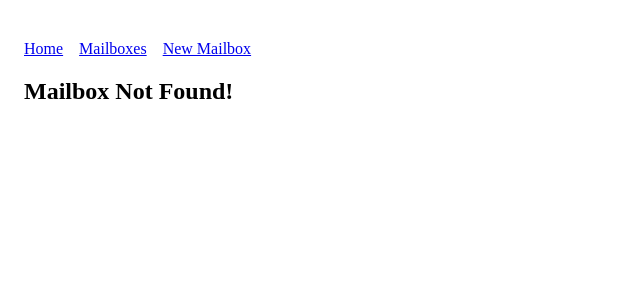
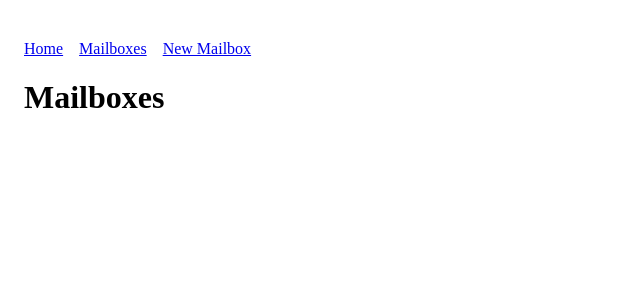
Before and after one commit to Tungm92/react-router-dom-lab, a React (Vite) app: page /mailboxes in a window 1280 px wide. Before the commit this address had no page. Shown: the top 300 px of the page, without its empty margins (0-640 px from the left). Built offline with nearby package versions, Linux system fonts and the light colour scheme.

Commit message:
functioning MailboxList component

```diff
--- a/src/App.jsx
+++ b/src/App.jsx
@@ -1,6 +1,6 @@
 import NavBar from './components/NavBar';
 import { Route, Routes } from 'react-router-dom';
-// import MailboxList from './components/MailboxList';
+import MailboxList from './components/MailboxList';
 import { useState } from 'react';
 // import MailboxDetails from './components/MailboxDetails';
 import MailboxForm from './components/MailboxForm';
@@ -28,9 +28,9 @@ const App = () => {
       <NavBar />
       <Routes>
         <Route path='/' element={<h1>Post Office</h1>} />
+        <Route path='/mailboxes' element={<MailboxList mailboxes={mailboxes} />} />
+
         <Route path='/mailboxes/new' element={<MailboxForm  addMailbox={addMailbox} />} />
-        {/* <Route path='/mailboxes' element={<MailboxList mailboxes={mailboxes} />} /> */}
-
         <Route path='*' element={<h2>Mailbox Not Found!</h2>} />
       </Routes>
     </>
--- a/src/components/MailboxForm.jsx
+++ b/src/components/MailboxForm.jsx
@@ -40,7 +40,7 @@ const MailboxForm = (props) => {
     };
 
     return (
-        <div className="form-container">
+        <main>
             <form onSubmit={handleSubmit}>
                 <label htmlFor="boxholder">Mailbox Holder: </label>
                 <input
@@ -60,9 +60,9 @@ const MailboxForm = (props) => {
                     <option value='Medium'>Medium</option>
                     <option value='Large'>Large</option>
                 </select>
-                <button type="submit">Submit mailbox</button>
+                <button type="submit">Submit</button>
             </form>
-        </div>
+        </main>
     );
 };
 
--- a/src/components/MailboxList.jsx
+++ b/src/components/MailboxList.jsx
@@ -1,20 +1,21 @@
 import { Link } from 'react-router-dom';
 
 const MailboxList = (props) => {
+    console.log(props)
     return (
         <>
-            <h2>Mailboxes</h2>
+            <h1>Mailboxes</h1>
             <ul>
                 {props.mailboxes.map((mailbox) => (
-                    <li key={mailbox.name}>
+                    <li key={mailbox._id}>
                         <Link to={`/mailboxes/${mailbox._id}`}>
-                            {mailbox.name}
+                            {mailbox.boxholder}
                         </Link>
                     </li>
                 ))}
             </ul>
         </>
-    )
+    );
 };
 
-export default MailboxList
+export default MailboxList;
```
